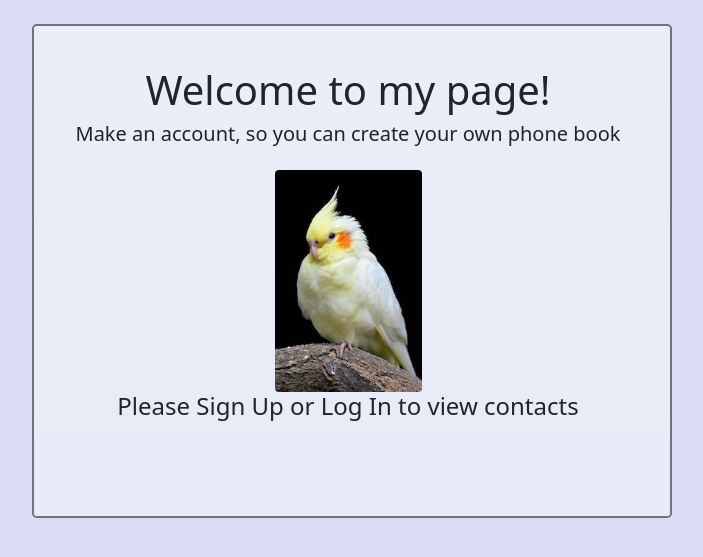
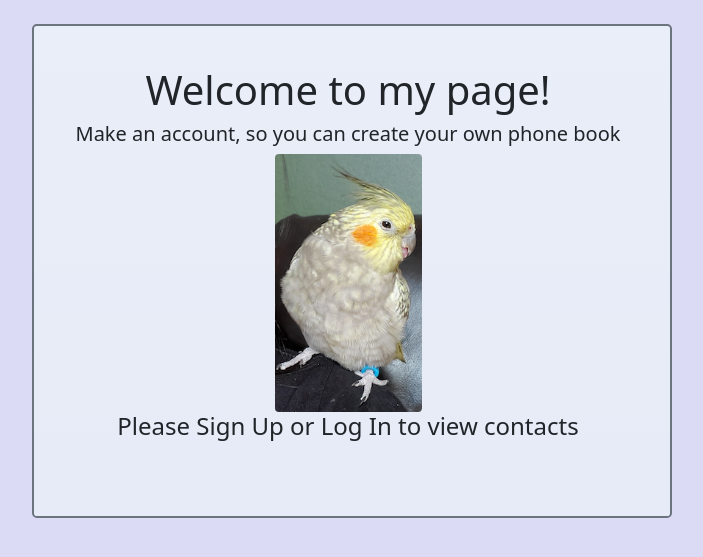
Before and after one commit to Navi-beep/phone_book, a Flask app: page / in a window 1280 px wide. Shown: the part 56-613 px from the top of the page, without its empty margins (288-991 px from the left). Run offline with Flask 2, Linux system fonts and the light colour scheme; data that the repository does not hold is empty; some libraries are stand-ins or nearby versions.

Commit message:
changed birb

```diff
--- a/app/templates/index.html
+++ b/app/templates/index.html
@@ -7,8 +7,8 @@
 
 <h1 class="h1">Welcome to my page!</h1>
 <h5>Make an account, so you can create your own phone book</h5>
-    <div class="bird mt-4">
-        <img src="{{url_for('static', filename='cockatiel.jpg')}}" alt="cutebird" class="bird rounded w-25"/>
+    <div class="bird mt-2">
+        <img src="{{url_for('static', filename='birb.png')}}" alt="cutebird" class="bird rounded w-25"/>
     </div>
 
 
```
Also changed, not shown: app/static/birb.png (added).
